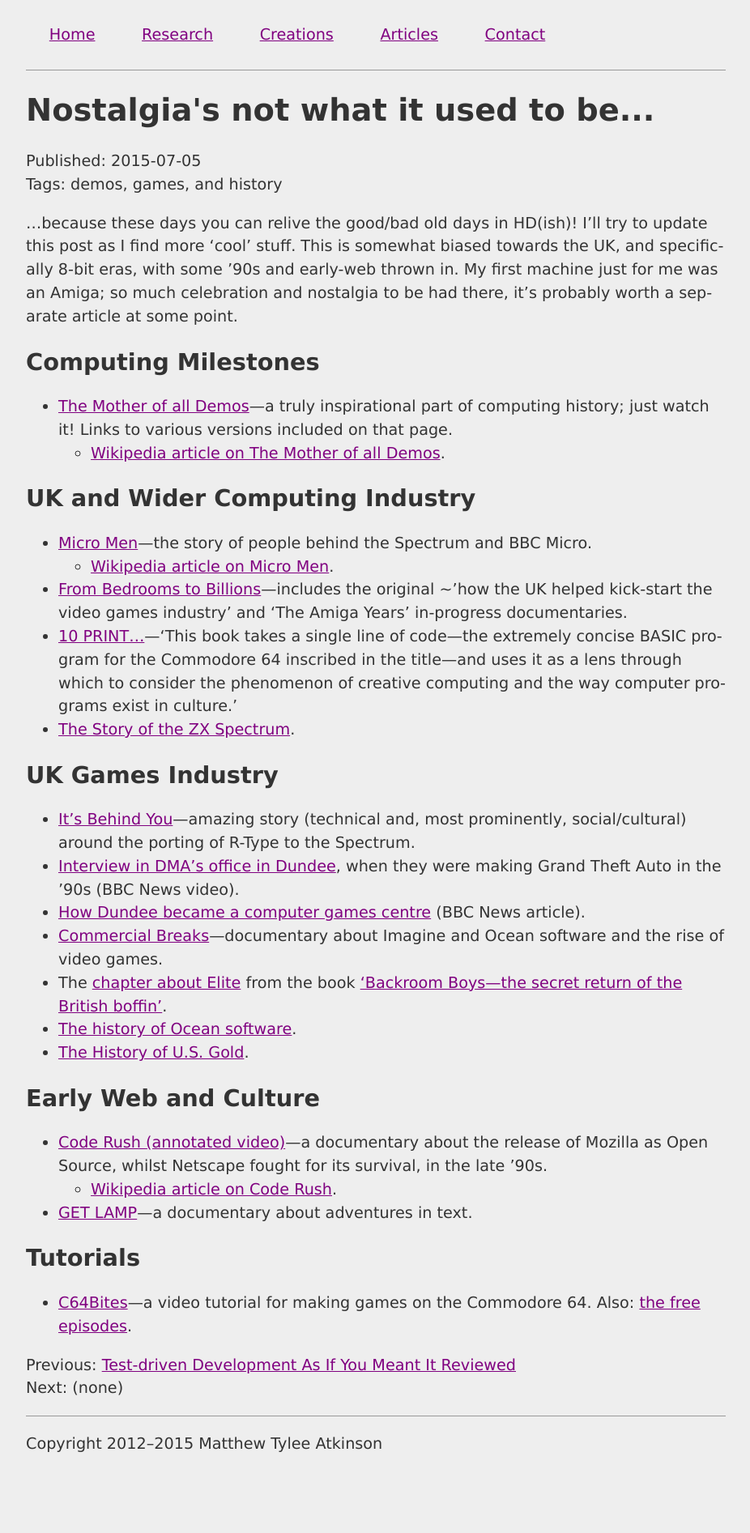
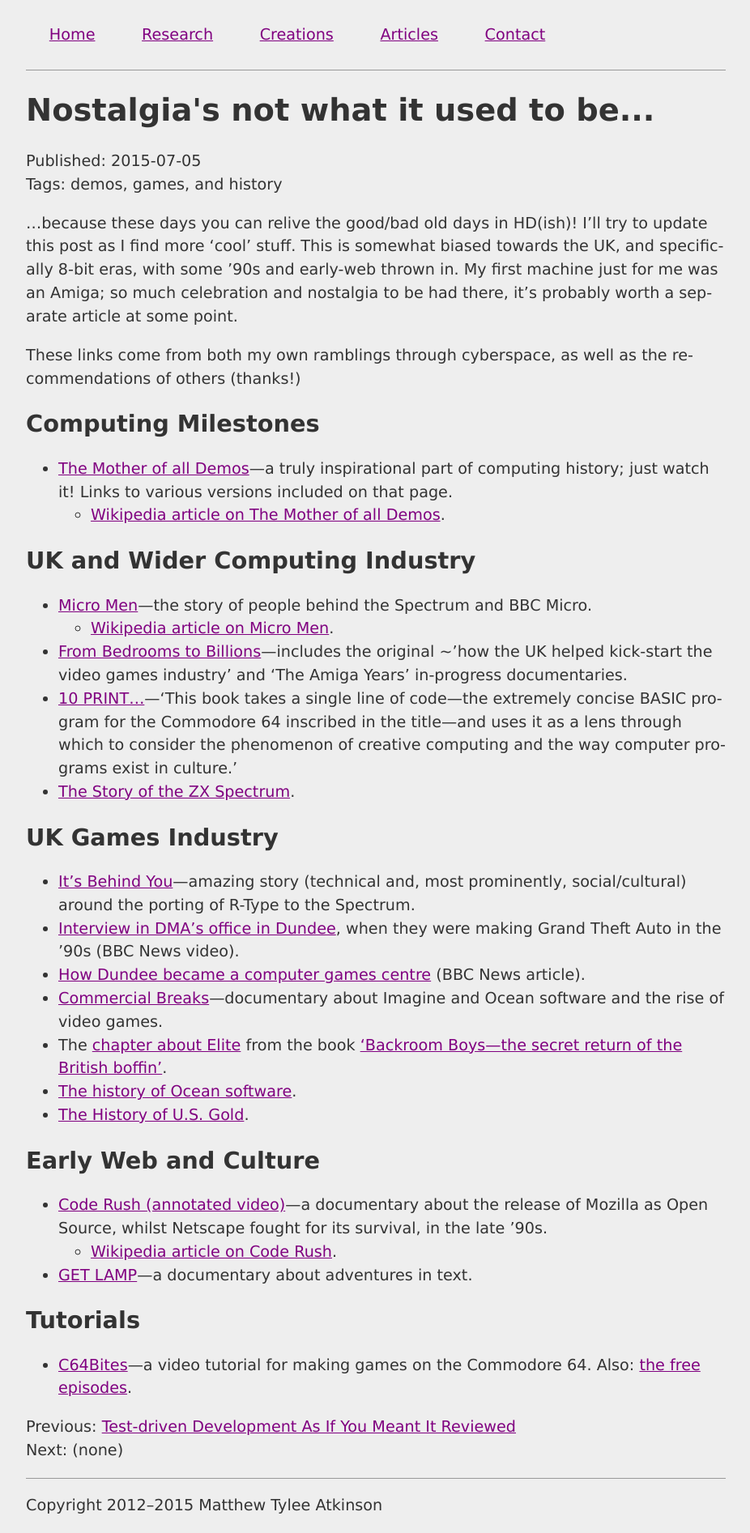
Before and after one commit to matatk/matatk.github.io, a Jekyll site: the page built from _posts/2015-07-05-nostalgia-not-what-it-used-to-be.md, in a window 1280 px wide. Shown: the whole page at 81% size, without its empty margins (176-1102 px from the left). Built offline with Jekyll 4.4.1, drawn with Linux system fonts in a browser that asks for light colours; before the commit the page ends 1817 px from its top, so only the background shows below that.

Commit message:
Add a bit of an ACK to Nostalgia links post

```diff
--- a/_posts/2015-07-05-nostalgia-not-what-it-used-to-be.md
+++ b/_posts/2015-07-05-nostalgia-not-what-it-used-to-be.md
@@ -5,6 +5,8 @@ tags: demos games history
 ---
 
 ...because these days you can relive the good/bad old days in HD(ish)!  I'll try to update this post as I find more 'cool' stuff.  This is somewhat biased towards the UK, and specifically 8-bit eras, with some '90s and early-web thrown in.  My first machine just for me was an Amiga; so much celebration and nostalgia to be had there, it's probably worth a separate article at some point.
+
+These links come from both my own ramblings through cyberspace, as well as the recommendations of others (thanks!)
 
 ## Computing Milestones
 
```
